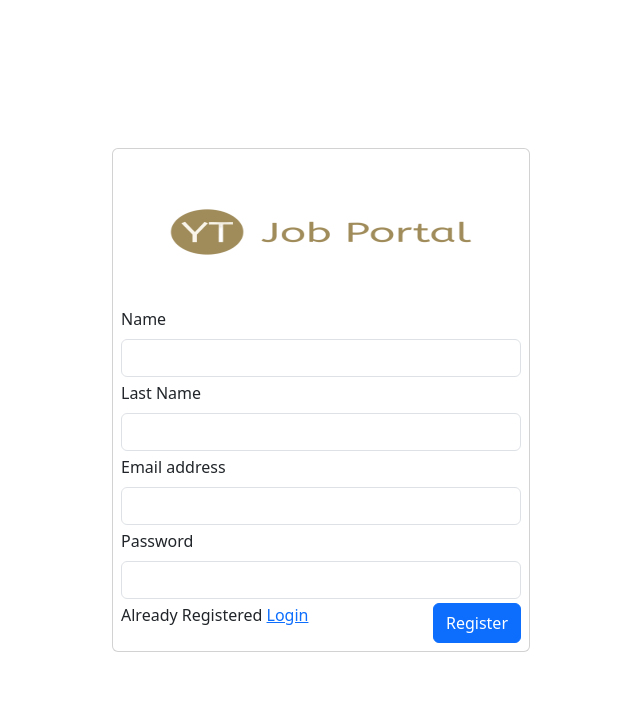
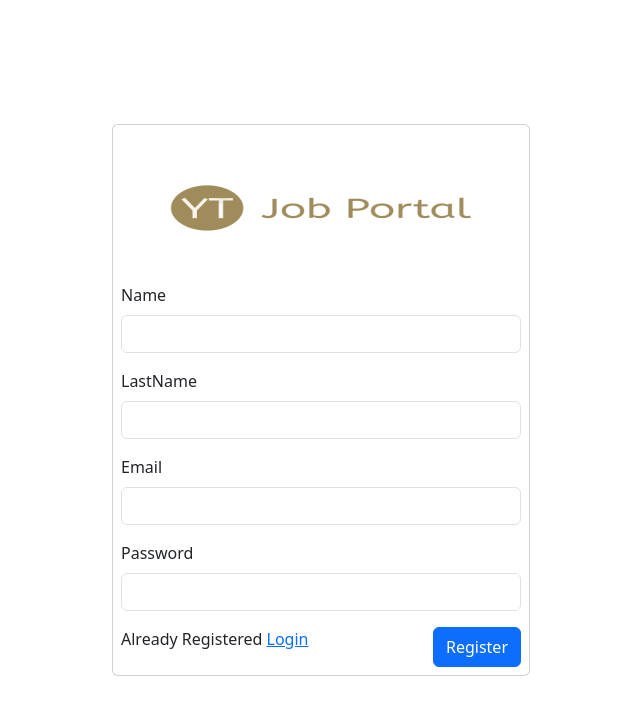
Before and after one commit to samirstha2002/Job-Portal, a React (Create React App) app in the folder client/: page /register in a window 1280 px wide. Shown: the top 714 px of the page, without its empty margins (319-959 px from the left). Built offline with nearby package versions, Linux system fonts and the light colour scheme.

Commit message:
login form and reusable component

```diff
--- /dev/null
+++ b/client/src/components/shared/InputForm.js
@@ -0,0 +1,23 @@
+import React from "react";
+
+const InputForm = ({ htmlFor, labelText, type, name, value, handleChange }) => {
+  return (
+    <>
+      <div className="mb-3">
+        <label htmlFor={htmlFor} className="form-label">
+          {labelText}
+        </label>
+
+        <input
+          type={type}
+          className="form-control"
+          name={name}
+          value={value}
+          onChange={handleChange}
+        />
+      </div>
+    </>
+  );
+};
+
+export default InputForm;
--- a/client/src/pages/Login.js
+++ b/client/src/pages/Login.js
@@ -1,10 +1,57 @@
-import React from "react";
+import React, { useState } from "react";
+import InputForm from "../components/shared/InputForm.js";
+import { Link } from "react-router-dom";
 
 const Login = () => {
+  const [email, setEmail] = useState("");
+  const [password, setPassword] = useState("");
+  const handleSubmit = (e) => {
+    e.preventDefault();
+    try {
+      console.log(email, password);
+    } catch (error) {
+      console.log(error);
+    }
+  };
   return (
-    <div>
-      <h1>Login Page</h1>
-    </div>
+    <>
+      <div className="form-container">
+        <form className="card p-2" onSubmit={handleSubmit}>
+          <img
+            src="/assets/images/logo/logo.png"
+            alt="logo"
+            height={150}
+            width={400}
+          />
+
+          <InputForm
+            htmlFor="email"
+            labelText={"Email"}
+            type={"email"}
+            name="email"
+            value={email}
+            handleChange={(e) => setEmail(e.target.value)}
+          />
+          <InputForm
+            htmlFor="password"
+            labelText={"Password"}
+            type={"password"}
+            name="password"
+            value={password}
+            handleChange={(e) => setPassword(e.target.value)}
+          />
+
+          <div className="d-flex justify-content-between">
+            <p>
+              Not a user <Link to="/register">Register</Link>
+            </p>
+            <button type="submit" className="btn btn-primary">
+              Login
+            </button>
+          </div>
+        </form>
+      </div>
+    </>
   );
 };
 
--- a/client/src/pages/Register.js
+++ b/client/src/pages/Register.js
@@ -1,32 +1,34 @@
 import React, { useState } from "react";
 import { Link } from "react-router-dom";
+import InputForm from "../components/shared/InputForm.js";
+
 const Register = () => {
-  //   const [name, setName] = useState("");
-  //   const [lastName, setLastName] = useState("");
-  //   const [email, setEmail] = useState("");
-  //   const [password, setPassword] = useState("");
+  const [name, setName] = useState("");
+  const [lastName, setLastName] = useState("");
+  const [email, setEmail] = useState("");
+  const [password, setPassword] = useState("");
 
-  const [values, setValues] = useState({
-    name: "",
-    lastName: "",
-    email: "",
-    password: "",
-  });
+  //   const [values, setValues] = useState({
+  //     name: "",
+  //     lastName: "",
+  //     email: "",
+  //     password: "",
+  //   });
 
   //hndkle inputs
-  const handleChange = (e) => {
-    const value = e.target.value;
-    setValues({
-      ...values,
-      [e.target.name]: value,
-    });
-  };
+  //   const handleChange = (e) => {
+  //     const value = e.target.value;
+  //     setValues({
+  //       ...values,
+  //       [e.target.name]: value,
+  //     });
+  //   };
 
   // form function
   const handleSubmit = (e) => {
     e.preventDefault();
     try {
-      console.log(values);
+      console.log(name, lastName, email, password);
     } catch (error) {
       console.log(error);
     }
@@ -42,54 +44,38 @@ const Register = () => {
             height={150}
             width={400}
           />
-          <div className="mb-1 ">
-            <label htmlFor="name" className="form-label">
-              Name
-            </label>
-            <input
-              type="text"
-              className="form-control"
+          <InputForm
+            htmlFor="name"
+            labelText={"Name"}
+            type={"text"}
             name="name"
-              value={values.name}
-              onChange={handleChange}
+            value={name}
+            handleChange={(e) => setName(e.target.value)}
           />
-          </div>
-          <div className="mb-1 ">
-            <label htmlFor="name" className="form-label">
-              Last Name
-            </label>
-            <input
-              type="text"
-              className="form-control"
+          <InputForm
+            htmlFor="name"
+            labelText={"LastName"}
+            type={"text"}
             name="lastName"
-              value={values.lastName}
-              onChange={handleChange}
+            value={lastName}
+            handleChange={(e) => setLastName(e.target.value)}
           />
-          </div>
-          <div className="mb-1 ">
-            <label htmlFor="email" className="form-label">
-              Email address
-            </label>
-            <input
-              type="email"
-              className="form-control"
+          <InputForm
+            htmlFor="email"
+            labelText={"Email"}
+            type={"email"}
             name="email"
-              value={values.email}
-              onChange={handleChange}
+            value={email}
+            handleChange={(e) => setEmail(e.target.value)}
           />
-          </div>
-          <div className="mb-1">
-            <label htmlFor="password" className="form-label">
-              Password
-            </label>
-            <input
-              type="password"
-              className="form-control"
+          <InputForm
+            htmlFor="password"
+            labelText={"Password"}
+            type={"password"}
             name="password"
-              value={values.password}
-              onChange={handleChange}
+            value={password}
+            handleChange={(e) => setPassword(e.target.value)}
           />
-          </div>
 
           <div className="d-flex justify-content-between">
             <p>
```
Lines whose indentation alone changed are shown as unchanged.
